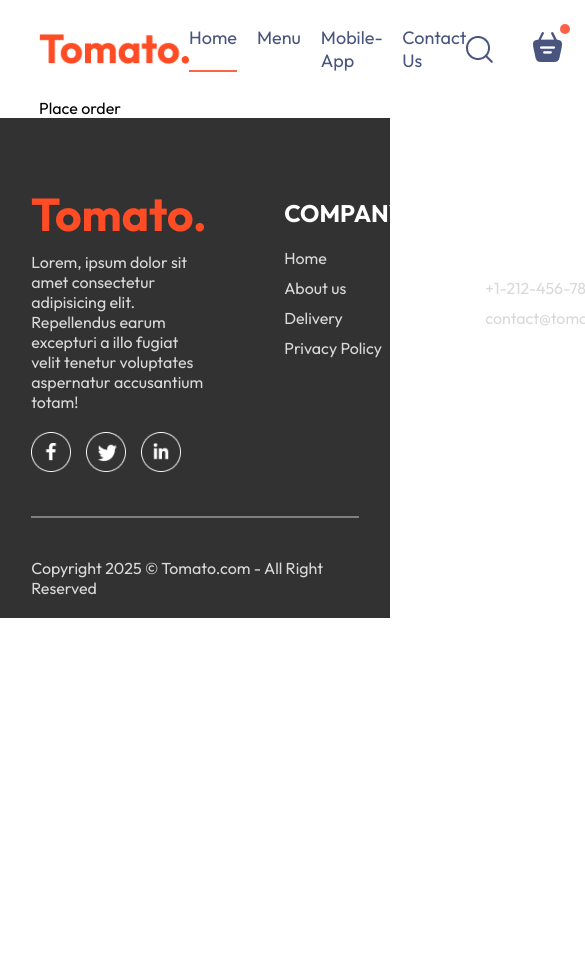
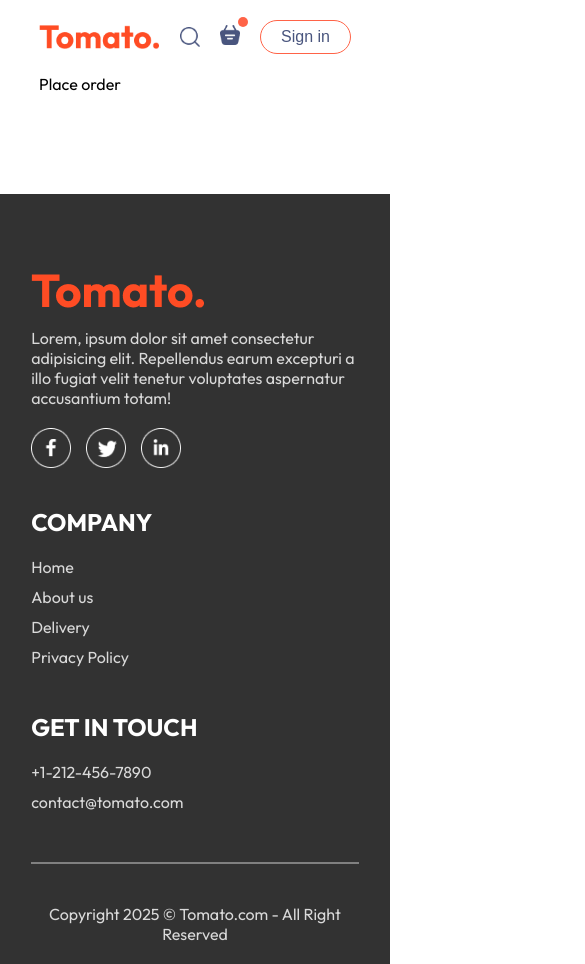
Before and after one commit to user-azizul/Food_delivery, a React (Vite) app: page /order in a window 390 px wide. Shown: the top 964 px of the page, 585 px wide, since content can reach past the window. Before the commit the page ends 844 px from the top, so only its background shows below. Built offline with nearby package versions, Linux system fonts and the light colour scheme.

Commit message:
add AppDownload component and enhance responsiveness across various components

```diff
--- /dev/null
+++ b/src/Component/AppDownLoad/AppDownload.css
@@ -0,0 +1,27 @@
+.app-download {
+  margin: 100px auto auto auto;
+  font-size: max(3vw, 20px);
+  text-align: center;
+  font-weight: 500;
+}
+
+.app-download-platforms {
+  display: flex;
+  justify-content: center;
+  gap: max(2vw, 10px);
+  margin-top: 40px;
+}
+
+.app-download-platforms img {
+  width: max(30vw, 120px);
+  max-width: 180px;
+  transition: 0.5s;
+  -webkit-transition: 0.5s;
+  -moz-transition: 0.5s;
+  -ms-transition: 0.5s;
+  -o-transition: 0.5s;
+}
+
+.app-download-platforms img:hover {
+  transform: scale(1.05);
+}
--- /dev/null
+++ b/src/Component/AppDownLoad/AppFownload.jsx
@@ -0,0 +1,19 @@
+import React from "react";
+import "./Appdownload.css";
+import { assets } from "../../assets/frontend_assets/assets";
+
+function Appdownload() {
+  return (
+    <div className="app-download" id="mobile-app">
+      <p>
+        For Better Experience Download <br /> Tomato App
+      </p>
+      <div className="app-download-platforms">
+        <img src={assets.play_store} alt="" />
+        <img src={assets.app_store} alt="" />
+      </div>
+    </div>
+  );
+}
+
+export default Appdownload;
--- a/src/Component/ExploreMenu/ExploreMenu.css
+++ b/src/Component/ExploreMenu/ExploreMenu.css
@@ -122,3 +122,10 @@
   border: 4px solid tomato;
   padding: 2px;
 }
+
+@media (max-width: 1050px) {
+  .explore-menu-text {
+    max-width: 100%;
+    font-size: 15px;
+  }
+}
--- a/src/Component/Footer/Footer.css
+++ b/src/Component/Footer/Footer.css
@@ -7,6 +7,7 @@
   gap: 20px;
   padding: 20px 8vw;
   padding-top: 80px;
+  margin-top: 100px;
 }
 .footer-content {
   width: 100%;
@@ -48,3 +49,13 @@
   border: none;
   margin: 20px 0;
 }
+@media (max-width: 750px) {
+  .footer-content {
+    display: flex;
+    flex-direction: column;
+    gap: 35px;
+  }
+  .footer-copyright {
+    text-align: center;
+  }
+}
--- a/src/Component/Header/Header.css
+++ b/src/Component/Header/Header.css
@@ -43,3 +43,19 @@
   -ms-border-radius: 30px;
   -o-border-radius: 30px;
 }
+@media (max-width: 1050px) {
+  .header-content {
+    max-width: 45%;
+  }
+}
+@media (max-width: 768px) {
+  .header-content {
+    max-width: 65%;
+  }
+  .header-content p {
+    display: none;
+  }
+  .header-content button {
+    padding: 2vw 4vw;
+  }
+}
--- a/src/Component/Navbar/Navbar.css
+++ b/src/Component/Navbar/Navbar.css
@@ -60,3 +60,46 @@
   -ms-border-radius: 5px;
   -o-border-radius: 5px;
 }
+
+@media (max-width: 1050px) {
+  .navbar .logo {
+    width: 140px;
+  }
+  .navbar-menu {
+    gap: 20px;
+    font-size: 17px;
+  }
+  .navbar-right {
+    gap: 30px;
+  }
+  .navbar-right img {
+    width: 22px;
+  }
+  .navbar-right button {
+    padding: 8px 25px;
+  }
+}
+@media (max-width: 900px) {
+  .navbar .logo {
+    width: 120px;
+  }
+  .navbar-menu {
+    gap: 15px;
+    font-size: 16px;
+  }
+  .navbar-right {
+    gap: 20px;
+  }
+  .navbar-right img {
+    width: 20px;
+  }
+  .navbar-right button {
+    padding: 7px 20px;
+    font-size: 16px;
+  }
+}
+@media (max-width: 768px) {
+  .navbar-menu {
+    display: none;
+  }
+}
--- a/src/Component/Navbar/Navbar.jsx
+++ b/src/Component/Navbar/Navbar.jsx
@@ -2,33 +2,42 @@ import React, { useState } from "react";
 import { assets } from "../../assets/frontend_assets/assets";
 
 import "./Navbar.css";
+import { Link } from "react-router";
 
 const Navbar = () => {
   const [menu, setMenu] = useState("home");
+  const handleScroll = (id) => {
+    setMenu(id);
+    const section = document.getElementById(id);
+    if (section) {
+      section.scrollIntoView({ behavior: "smooth", block: "start" });
+    }
+  };
   return (
     <div className="navbar">
       <img src={assets.logo} alt="" className="logo" />
       <ul className="navbar-menu">
-        <li
+        <Link
+          to={"/"}
           onClick={() => setMenu("home")}
           className={menu === "home" ? "active" : ""}
         >
-          home
-        </li>
+          Home
+        </Link>
         <li
-          onClick={() => setMenu("menu")}
+          onClick={() => handleScroll("explore-menu")}
           className={menu === "menu" ? "active" : ""}
         >
           menu
         </li>
         <li
-          onClick={() => setMenu("mobile-app")}
+          onClick={() => handleScroll("mobile-app")}
           className={menu === "mobile-app" ? "active" : ""}
         >
           mobile-app
         </li>
         <li
-          onClick={() => setMenu("contact us")}
+          onClick={() => handleScroll("footer")}
           className={menu === "contact us" ? "active" : ""}
         >
           contact us
--- a/src/Pages/Home/Home.jsx
+++ b/src/Pages/Home/Home.jsx
@@ -3,6 +3,7 @@ import "./Home.css";
 import Header from "../../Component/Header/Header";
 import ExploreMenu from "../../Component/ExploreMenu/ExploreMenu";
 import FoodDisplay from "../../Component/FoodDisplay/FoodDisplay";
+import Appdownload from "../../Component/AppDownLoad/AppFownload";
 
 function Home() {
   const [category, setCategory] = useState("All");
@@ -11,6 +12,7 @@ function Home() {
       <Header />
       <ExploreMenu category={category} setCategory={setCategory} />
       <FoodDisplay category={category} />
+      <Appdownload />
     </div>
   );
 }
--- a/src/index.css
+++ b/src/index.css
@@ -8,6 +8,9 @@
 body {
   min-height: 100vh;
   font-family: "Outfit", serif;
+}
+html {
+  scroll-behavior: smooth;
 }
 a {
   text-decoration: none;
```
